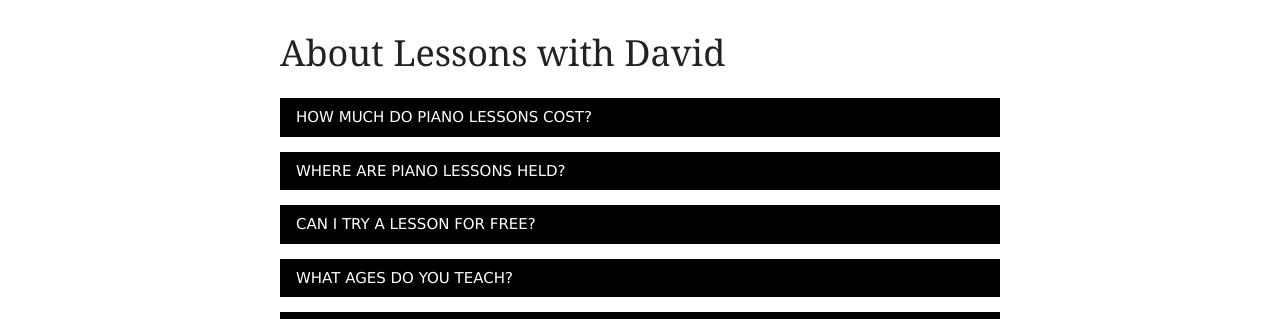
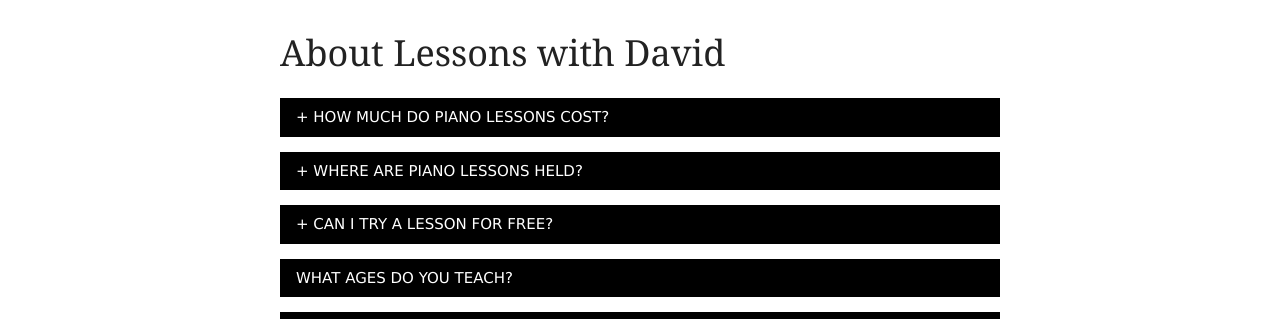
Before and after one commit to summerhays/piano-time, a Jekyll site: the page built from lessons.md, in a window 1280 px wide. Shown: the part 189-508 px from the top of the page. Built offline with Jekyll 4.4.1, drawn with Linux system fonts in a browser that asks for light colours.

Commit message:
Update lessons.md

```diff
--- a/lessons.md
+++ b/lessons.md
@@ -6,15 +6,15 @@ lang: en
 trans: lessons
 ---
 
-<button onclick="myFunction('Demo1')" class="w3-button w3-block w3-black w3-left-align">HOW MUCH DO PIANO LESSONS COST?</button>
+<button onclick="myFunction('Demo1')" class="w3-button w3-block w3-black w3-left-align">+ HOW MUCH DO PIANO LESSONS COST?</button>
 <div id="Demo1" class="w3-container w3-hide w3-animate-opacity">
   <p>Piano lessons are sliding scale up to 50$ an hour</p>
 </div>
-<button onclick="myFunction('Demo2')" class="w3-button w3-block w3-black w3-left-align">WHERE ARE PIANO LESSONS HELD?</button>
+<button onclick="myFunction('Demo2')" class="w3-button w3-block w3-black w3-left-align">+ WHERE ARE PIANO LESSONS HELD?</button>
 <div id="Demo2" class="w3-container w3-hide w3-animate-opacity">
   <p>Video stream, at a studio space, the student's home or my home in Montreal</p>
 </div>
-<button onclick="myFunction('Demo3')" class="w3-button w3-block w3-black w3-left-align">CAN I TRY A LESSON FOR FREE?</button>
+<button onclick="myFunction('Demo3')" class="w3-button w3-block w3-black w3-left-align">+ CAN I TRY A LESSON FOR FREE?</button>
 <div id="Demo3" class="w3-container w3-hide w3-animate-opacity">
   <p>Sure, I'll bring up this possibility.</p>
 </div>
```
